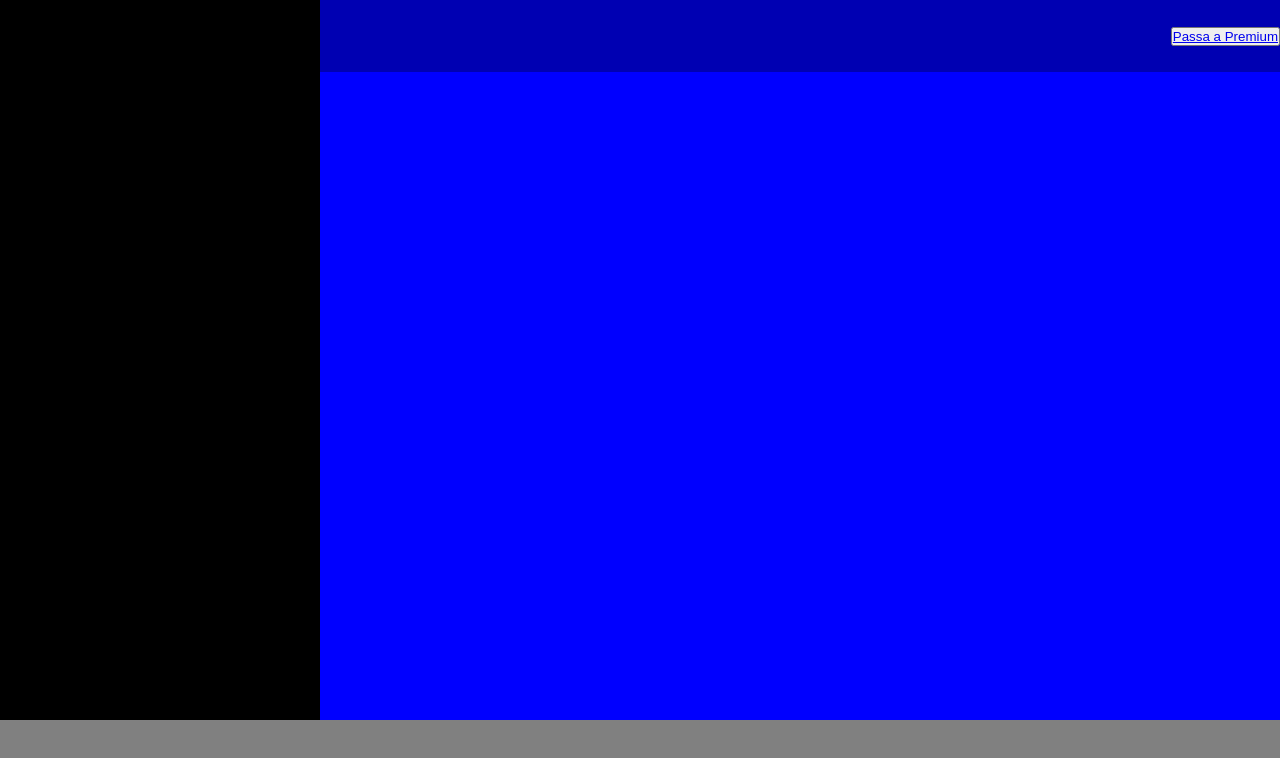
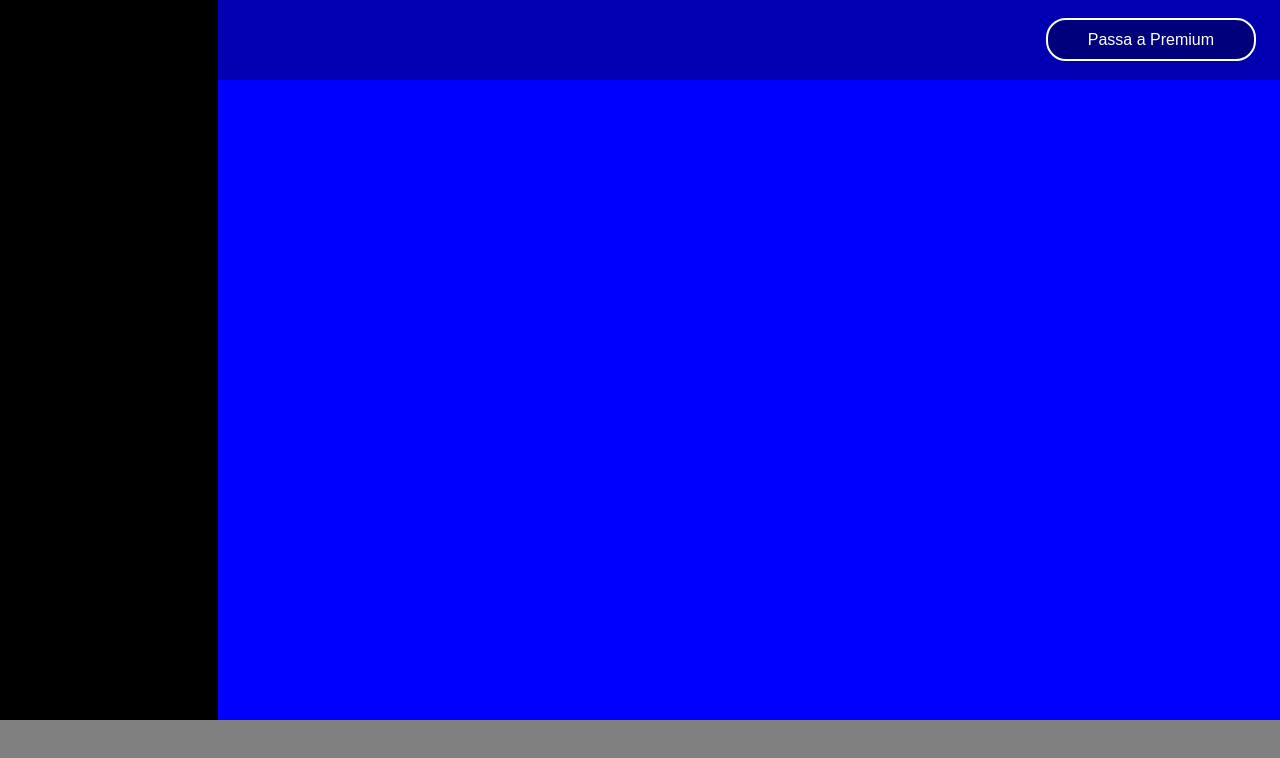
Before and after one commit to Matteoanselmo/html-css-spotifyweb, a plain HTML site: page index.html in a window 1280 px wide. Drawn offline with Linux system fonts and the light colour scheme; a web font is replaced by a local one.

Commit message:
creazione  "a" passa a premium

```diff
--- a/css/style.css
+++ b/css/style.css
@@ -34,20 +34,32 @@ footer{
 }
 
 #navigation-spotify{
-    width: 25%;
+    width: 17%;
     background-color: black;
 }
 
 #main-content{
+    position: relative;
     overflow-y: scroll;
-    width: 75%;
+    width: 83%;
     background-color: blue;
 }
 
 .premium-bar{
+    position: fixed;
     justify-content: right;
     align-items: center;
     height: 10%;
+    width: 83%;
     background-color: rgba(0,  0, 0, 0.3);
+}
+
+.premium-bar div a{
+    padding: .7rem 2.5rem;
+    margin-right: 1.5rem;
+    border: 2px solid white;
+    border-radius: 20px;
+    text-decoration: none;
     color: white;
+    background-color: rgba(0,  0, 0, 0.3);
 }
--- a/index.html
+++ b/index.html
@@ -16,9 +16,9 @@
         </section>
         <section id="main-content">
             <div class="premium-bar flex-container">
-                <button>
+                <div>
                     <a href="#">Passa a Premium</a>
-                </button>
+                </div>
             </div>
         </section>
     </main>
```
